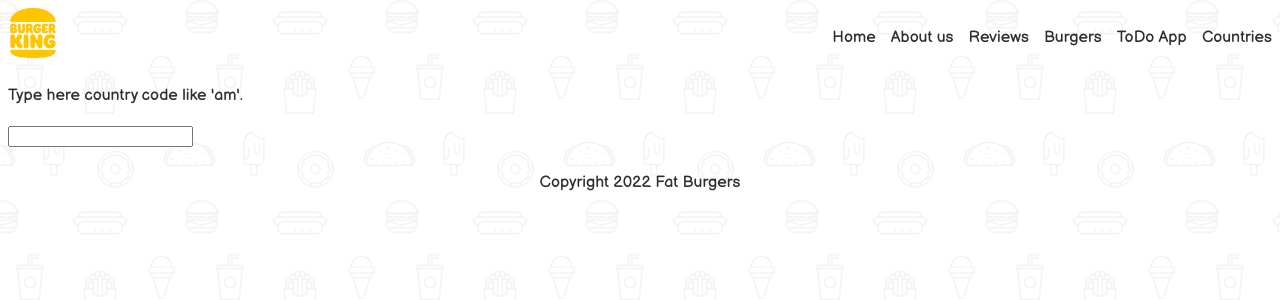
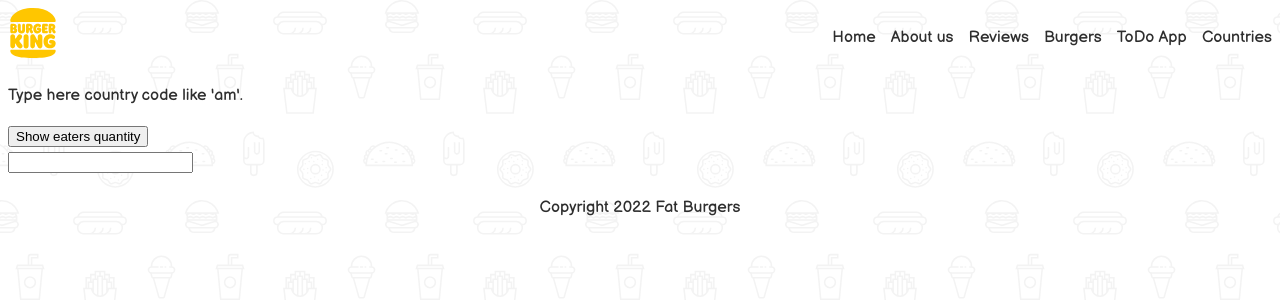
Before and after one commit to Hamlet593/BurgerSite-with-NextJS, a Next.js app: page /quantity in a window 1280 px wide. Shown: the top 300 px of the page. Built offline with nearby package versions, Linux system fonts and the light colour scheme.

Commit message:
Some changes

```diff
--- /dev/null
+++ b/helpers/BurgersInput.js
@@ -0,0 +1,16 @@
+import { useEffect } from "react";
+
+const BurgersInput = ({ title, setTitle }) => {
+
+    return (
+        <div>
+            <input
+                type='text'
+                value={title}
+                onChange={evt => setTitle(evt.target.value)}
+            />
+        </div>
+    )
+}
+
+export default BurgersInput;
--- a/helpers/UseBurgerData.js
+++ b/helpers/UseBurgerData.js
@@ -12,7 +12,9 @@ const UseBurgerData = (title) => {
                     .then(results => setData(results.data))
                     .catch(err => alert(err.message))
             }, 1000);
-            return () => clearTimeout(id);
+            return function () {
+                clearTimeout(id);
+            }
         }
     }, [title])
 
--- a/pages/quantity.js
+++ b/pages/quantity.js
@@ -1,12 +1,13 @@
 import Head from "next/head";
 import { useState, useEffect } from "react";
 import UseBurgerData from "../helpers/UseBurgerData";
-
+import BurgersInput from "../helpers/BurgersInput";
 
 const Quantity = () => {
 
     const [title, setTitle] = useState('');
     const data = UseBurgerData(title);
+    const [show, setShow] = useState(true);
 
     let confirmed, country;
 
@@ -18,13 +19,20 @@ const Quantity = () => {
     return (
         <>
             <Head>
-                <title>How many eaters we have.</title>
+                <title>How many eaters we have</title>
             </Head>
             <div>
                 <p>Type here country code like 'am'.</p>
-                <input value={title} type='text' onChange={evt => {
-                    setTitle(evt.target.value)
-                }} />
+                <button onClick={() => setShow(!show)}>Show eaters quantity</button>
+                {
+                    show ?
+                        <BurgersInput
+                            title={title}
+                            setTitle={setTitle}
+                        /> :
+                        null
+                }
+
             </div>
             {country} {confirmed}
         </>
```
Also changed, not shown: helpers/example.js (deleted).
